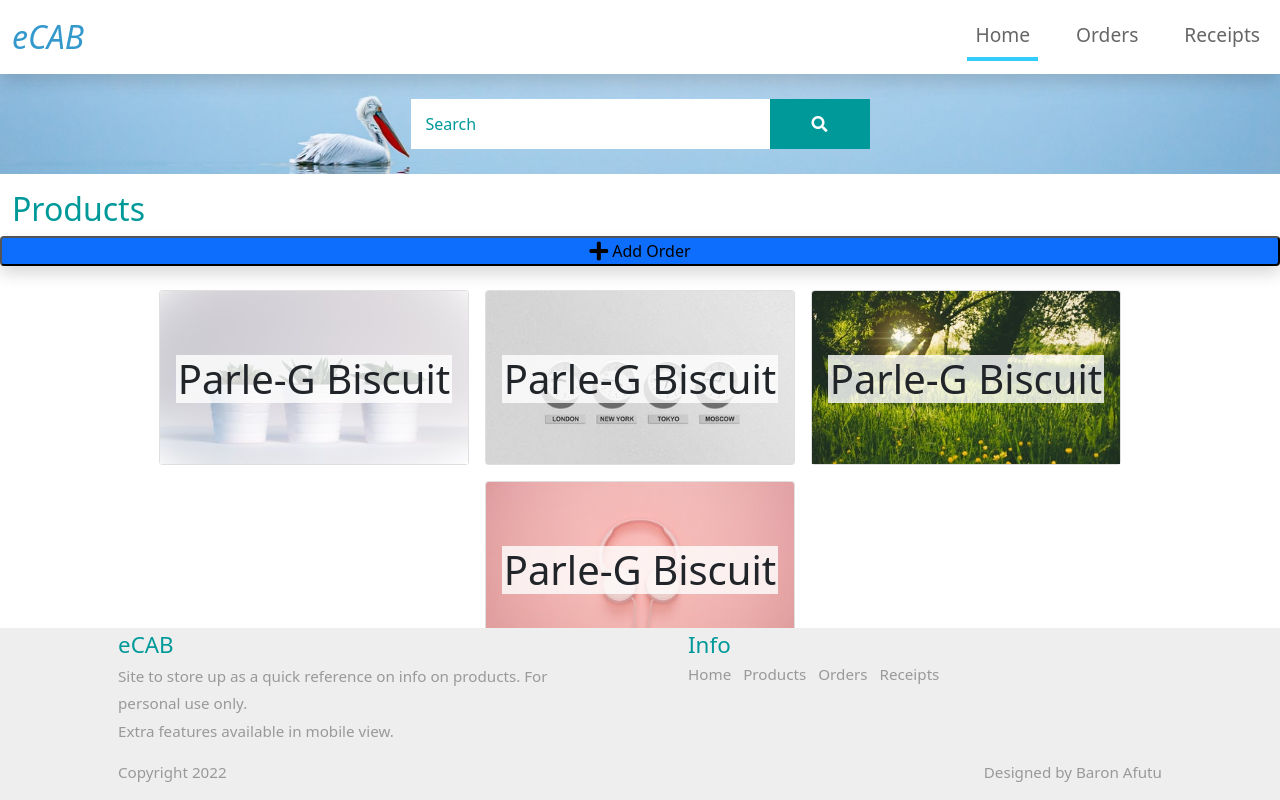
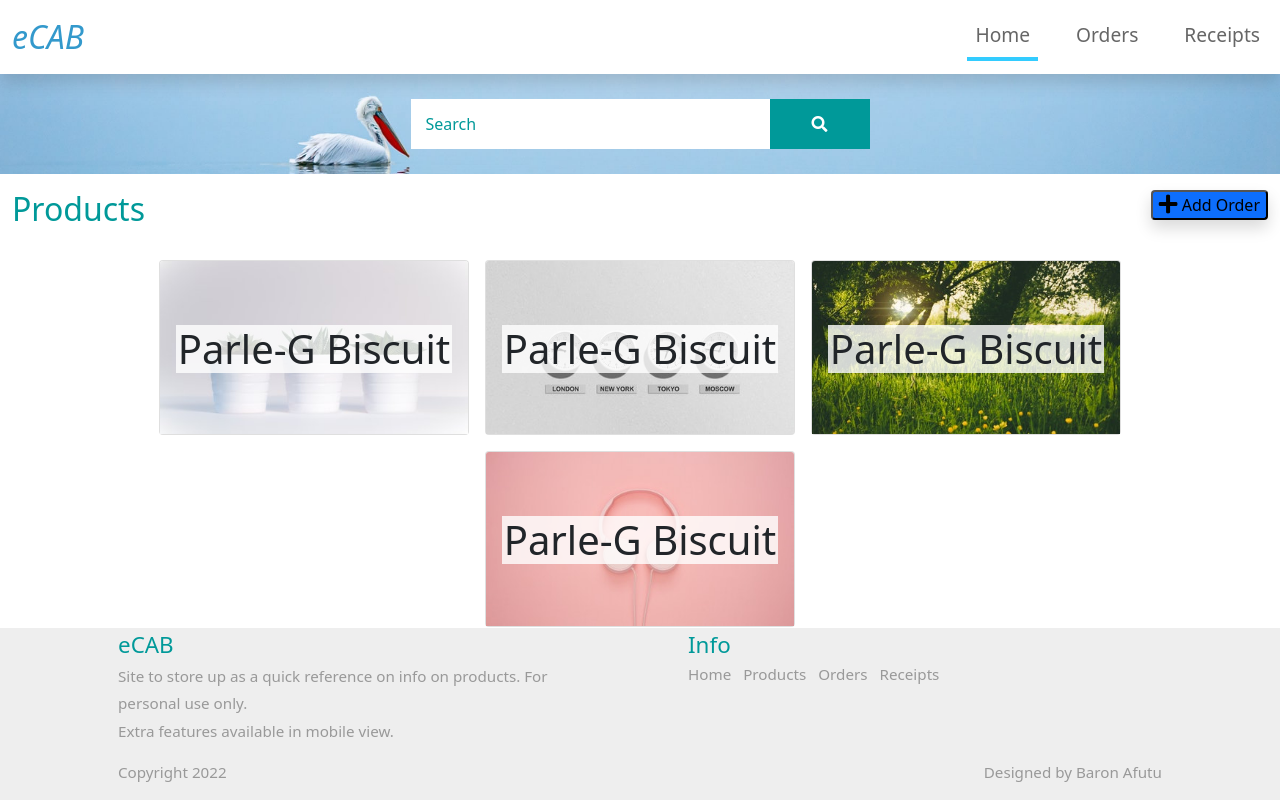
Before and after one commit to BaronAfutu/baronafutu.github.io-ecabV, a plain HTML site: page index.html in a window 1280 px wide. Drawn offline with Linux system fonts and the light colour scheme.

Commit message:
Update index.html

```diff
--- a/index.html
+++ b/index.html
@@ -54,9 +54,11 @@
             <h2 class="col-6 tm-text-primary">
                 Products
             </h2>
-            <button class="rounded bg-primary shadow">
-                <span class="fa fa-plus fa-lg"></span> Add Order
-            </button>
+            <div class="col-6 text-right"  data-toggle="modal" data-target="#newOrderModal">
+                <button class="rounded bg-primary shadow">
+                    <span class="fa fa-plus fa-lg"></span> Add Order
+                </button>
+            </div>
         </div>
         <div class="row row-cols-1 row-cols-xl-4 row-cols-lg-3 justify-content-center mx-2 mb-5">
 
```
